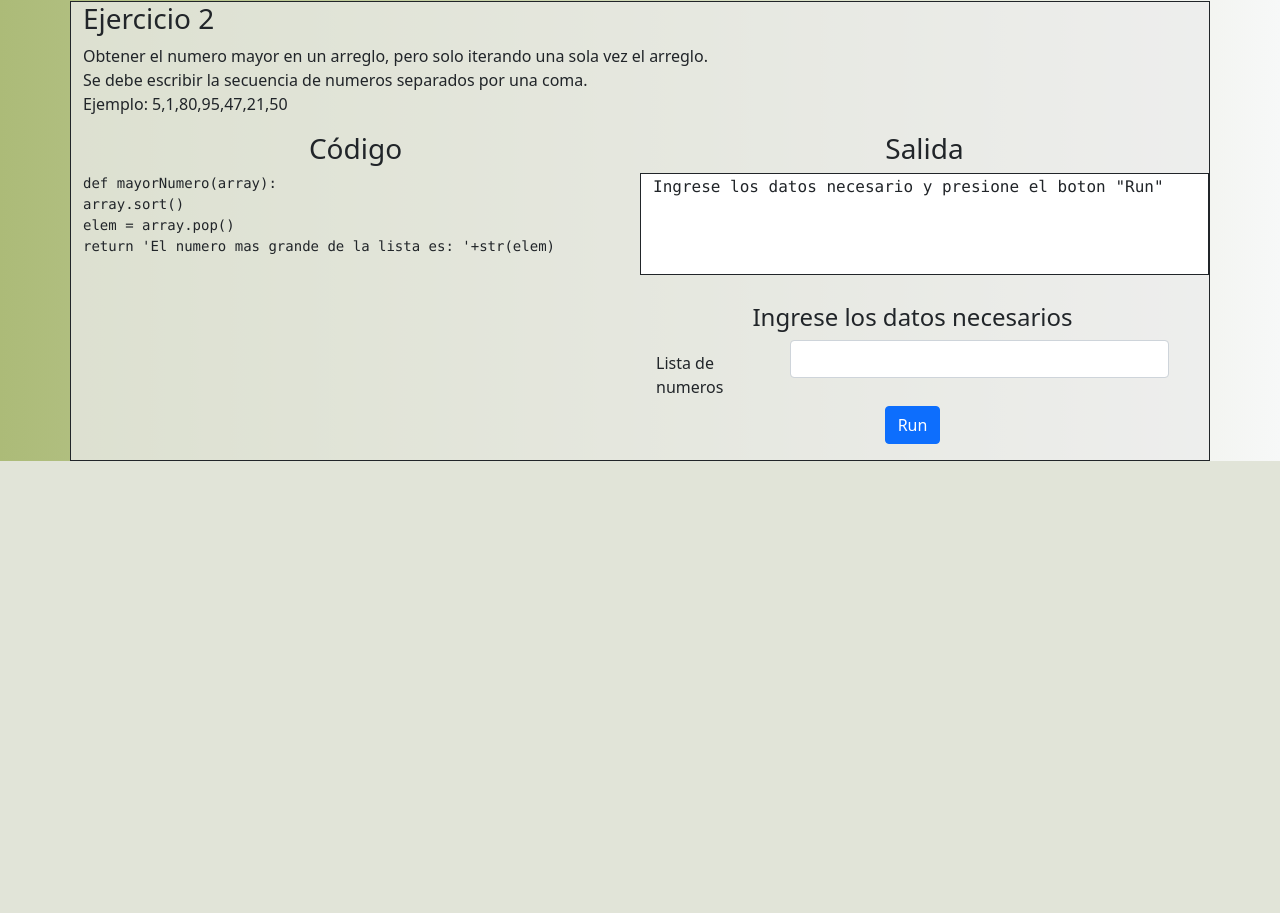
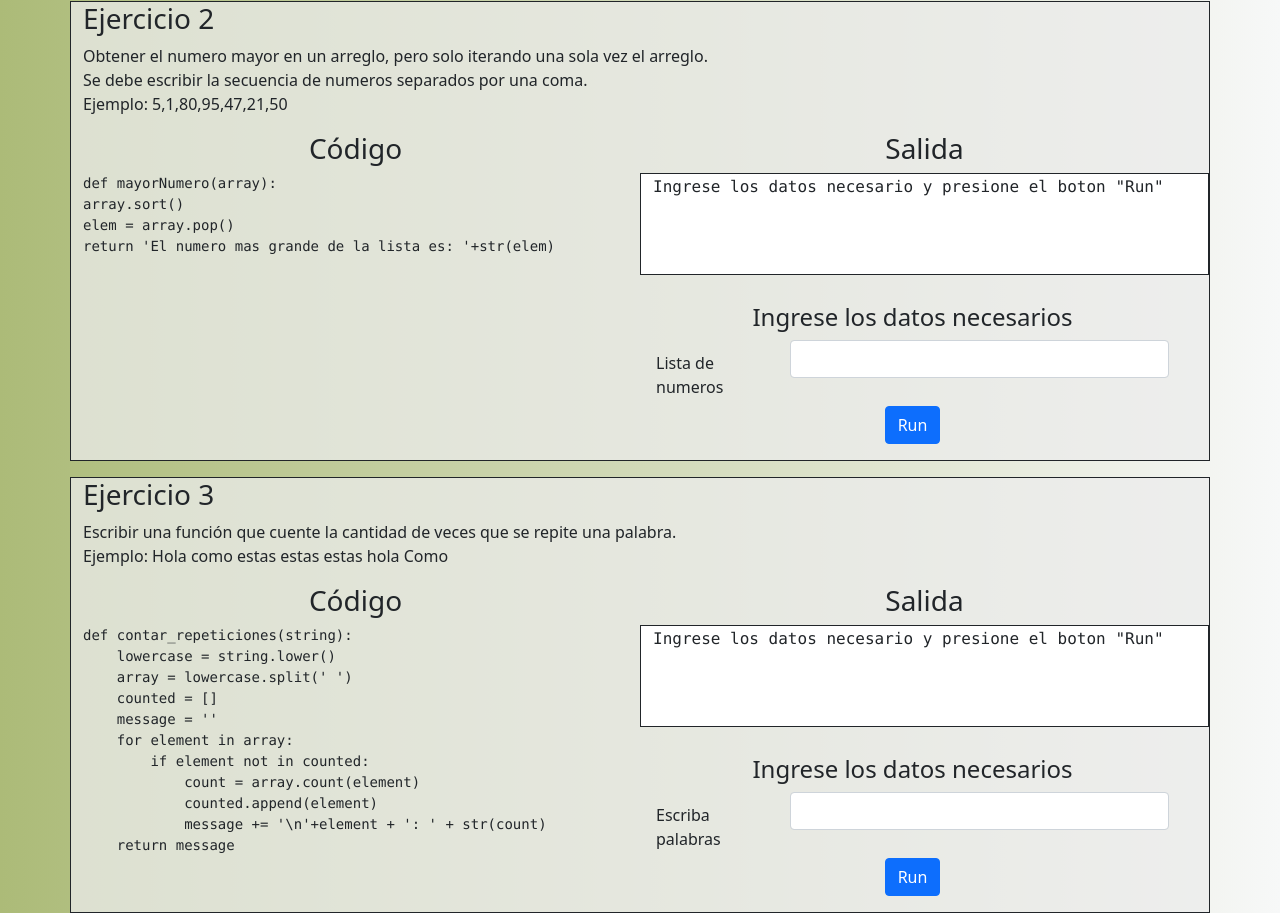
Before and after one commit to Maxisadas/Ejercicios_python, a Flask app: page / in a window 1280 px wide. Shown: the part 885-1798 px from the top of the page. Before the commit the page ends 1346 px from the top, so only its background shows below. Run offline with Flask 2, Linux system fonts and the light colour scheme.

Commit message:
agregado el ejercicio 3

```diff
--- a/app.py
+++ b/app.py
@@ -24,6 +24,13 @@ def ejercicio2():
         return 'No se permite letras ni caracteres especiales'
     variable1 = array.toArrayOfNumber(string)
     return index.mayorNumero(variable1)
+@app.route('/ejercicio3',methods=['POST'])
+def ejercicio3():
+    string = str(request.form['variable1'])
+    found = re.search('[^A-Za-z0-9 ]+', string)
+    if found:
+        return 'No se permite caracteres especiales'
+    return index.contar_repeticiones(string)
 
 if __name__ == '__main__':
     app.run(debug=True)
--- a/src/services/index.py
+++ b/src/services/index.py
@@ -1,2 +1,3 @@
 from src.services.ejercicio1 import *
 from src.services.ejercicio2 import *
+from src.services.ejercicio3 import *
--- a/static/js/main.js
+++ b/static/js/main.js
@@ -37,4 +37,24 @@ $(document).ready(function() {
       })
 
    })
+
+   $('#enviar_ejercicio3').click(function(){
+      const data = {
+         "variable1":$('#variable1_ejercicio3').val(),
+      }
+      $.ajax({
+         url:'/ejercicio3',
+         type:'POST',
+         dataTyoe:'json',
+         data:data,
+         success: function(res){
+            $('#respuesta_ejercicio3').html(res);
+         },
+         error: function(XMLHttpRequest, textStatus, errorThrown) {
+            alert("Status: " + textStatus); alert("Error: " + errorThrown);
+        }
+      })
+
+   })
+
 });
--- a/templates/home.html
+++ b/templates/home.html
@@ -140,6 +140,65 @@ return 'El numero mas grande de la lista es: '+str(elem)
             </div>
           </div>
     </div>
+        <!---Ejercicio 3-->
+    <div class="container-sm ejercicio border border-dark mt-3">
+        <div class="row">
+          <h3>Ejercicio 3</h3>
+        </div>
+        <div class="row">
+            <p>Escribir una función que cuente la cantidad de veces que se repite una palabra.<br>
+            Ejemplo: Hola como estas estas estas hola Como</p>
+        </div>
+        <div class="row">
+            <div class="col-sm">
+                <div class="row">
+                    <h3 class="text-center">Código</h3>
+                </div>
+                <div class="row">
+                    <pre>
+def contar_repeticiones(string):
+    lowercase = string.lower()
+    array = lowercase.split(' ')
+    counted = []
+    message = ''
+    for element in array:
+        if element not in counted:
+            count = array.count(element)
+            counted.append(element)
+            message += '\n'+element + ': ' + str(count)
+    return message
+                    </pre>
+                </div>
+            </div>
+            <div class="col-sm">
+                <div class="row">
+                    <h3 class="text-center">Salida</h3>
+                </div>
+                <div class="row salida border border-dark">
+                    <div class="container" style="height:100px">
+                        <samp id="respuesta_ejercicio3">Ingrese los datos necesario y presione el boton "Run"</samp>
+                    </div>
+                </div>
+                <form class="row g-3 mt-4" method="POST" id="form_ejercicio3">
+                    <div class="row mt-1">
+                        <h4 class="text-center">Ingrese los datos necesarios</h4>
+                    </div>
+                    <div class="row">
+                        <label for="variable1_ejercicio3" class="col-form-label col-sm-3 mt-1">Escriba palabras</label>
+                        <div class="col-sm-9">
+                        <input type="text" class="form-control" id="variable1_ejercicio3" name="variable1_ejercicio3">
+                        </div>
+                    </div>
+                    <div class="row">
+                        <div class="col-sm text-center">
+                            <button type="button" id="enviar_ejercicio3" class="btn btn-primary mb-3">Run</button>
+                        </div>
+
+                    </div>
+                </form>
+            </div>
+          </div>
+        </div>
 
 
 <script src="https://ajax.googleapis.com/ajax/libs/jquery/3.5.1/jquery.min.js"></script>
```
Also changed, not shown: src/services/ejercicio3.py (added, +15 -0 lines).
